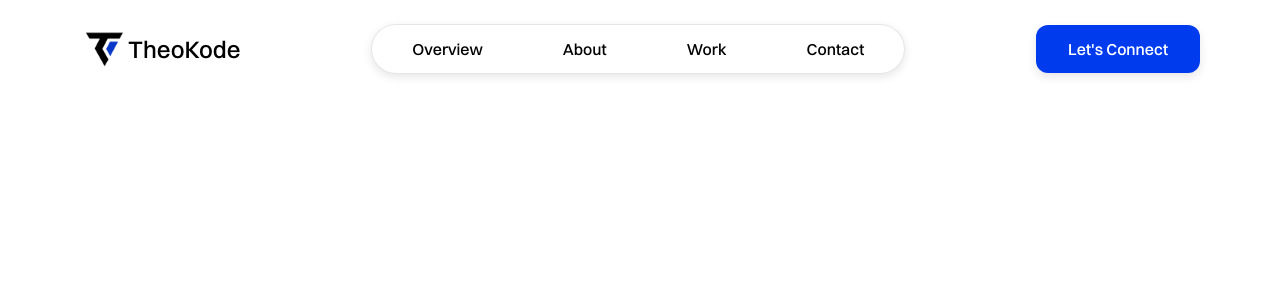
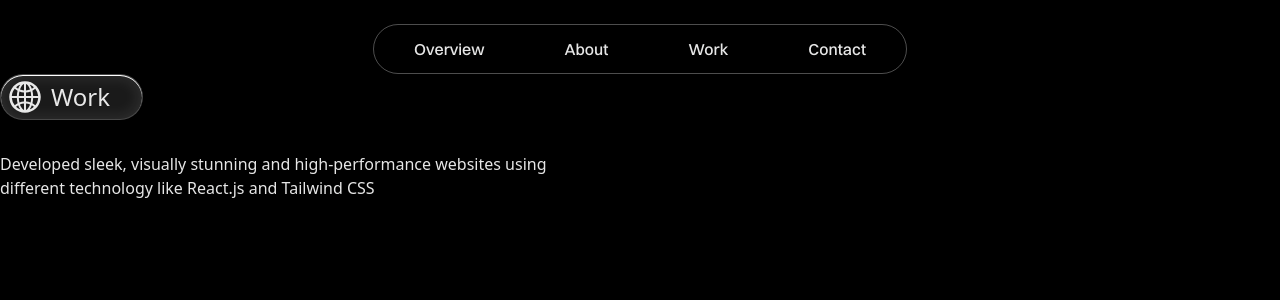
Before and after one commit to theo-code1/MyPortfolio, a React (Vite) app: page /my-work in a window 1280 px wide. Shown: the top 300 px of the page. Built offline with nearby package versions, Linux system fonts and the light colour scheme.

Commit message:
Refactor navigation in NavBar and AllWorkSection components; update AboutSection and WorkSection IDs for consistency; enhance styling and structure for improved user experience.

```diff
--- a/src/App.jsx
+++ b/src/App.jsx
@@ -28,7 +28,7 @@ const App = () => {
           }
         />
         <Route path="/contact" element={<Contact />} />
-        <Route path="/my-work" element={<AllWorkSection />} />
+        <Route path="/my-work" element={<AllWorkSection />}  />
       </Routes>
     </BrowserRouter>
   )
--- a/src/Components/AboutSection.jsx
+++ b/src/Components/AboutSection.jsx
@@ -12,7 +12,7 @@ const variants = {
 
 const AboutSection = ({ aboutRef }) => {
   return (
-    <section ref={aboutRef} id='About-section' className='h-screen max-w-screen font-switzer flex items-center justify-between pl-48 pr-40 mt-12 mb-16 overflow-x-hidden '>
+    <section ref={aboutRef} id='about' className='h-screen max-w-screen font-switzer flex items-center justify-between pl-48 pr-40 mt-12 mb-16 overflow-x-hidden '>
         <div className="content-side w-[52%] flex flex-col gap-8  ">
             <motion.div
                 variants={variants}
--- a/src/Components/NavBar.jsx
+++ b/src/Components/NavBar.jsx
@@ -1,6 +1,7 @@
 import MyLogo from '../assets/MyLogo.webp'
 import { useState, useEffect } from 'react';
 import useScrollDirection from './hook/UseScrollDirection';
+import { Link } from 'react-router';
 
     const NavBar = ({ overviewRef, aboutRef, workRef }) => {
   const scrollDirection = useScrollDirection();
@@ -31,10 +32,10 @@ import useScrollDirection from './hook/UseScrollDirection';
         </div>
 
         <ul className={`px-8 py-3 rounded-full shadow-[0_3px_10px_0_var(--color-shadow-black)] border border-black/10 flex items-center gap-16 text-[16px] font-switzer font-medium ${isScrolled ? 'mx-auto bg-white/50 backdrop-blur-sm' : 'bg-white'}`}>
-            <li onClick={() => scrollToSection(overviewRef)}><a  className='cursor-pointer text-black hover:text-dark-blue/90 px-2 py-1 transition-all duration-200'>Overview</a></li>
-            <li onClick={() => scrollToSection(aboutRef)}><a  className='cursor-pointer text-black hover:text-dark-blue px-2 py-1 transition-all duration-200'>About</a></li>
-            <li onClick={() => scrollToSection(workRef)}><a  className='cursor-pointer text-black hover:text-dark-blue px-2 py-1 transition-all duration-200'>Work</a></li>
-            <li><a className='cursor-pointer text-black hover:text-dark-blue px-2 py-1 transition-all duration-200'>Contact</a></li>
+            <li onClick={() => scrollToSection(overviewRef)}  className='cursor-pointer text-black hover:text-dark-blue/90 px-2 py-1 transition-all duration-200'>Overview</li>
+            <li onClick={() => scrollToSection(aboutRef)}  className='cursor-pointer text-black hover:text-dark-blue px-2 py-1 transition-all duration-200'>About</li>
+            <li onClick={() => scrollToSection(workRef)}  className='cursor-pointer text-black hover:text-dark-blue px-2 py-1 transition-all duration-200'>Work</li>
+            <Link to={'/contact'} ><li className='cursor-pointer text-black hover:text-dark-blue px-2 py-1 transition-all duration-200'>Contact</li></Link>
         </ul>
 
         <button type="button" className={`bg-primary-blue brightness-105 hover:brightness-95 shadow-[0_4px_10px_0_var(--color-shadow-black)] hover:shadow-[0_2px_10px_0_var(--color-shadow-black-02)] transition-all duration-200 px-8 py-3 rounded-xl text-[16px] text-white font-switzer font-medium cursor-pointer ${isScrolled ? 'hidden' : 'flex'}`}>Let's Connect</button>
--- a/src/Components/WorkSection.jsx
+++ b/src/Components/WorkSection.jsx
@@ -44,7 +44,7 @@ const WorkSection = ({ workRef }) => {
   return (
     <section
       ref={workRef}
-      id="work-section"
+      id="work"
       className="min-h-[200dvh] max-w-screen flex flex-col gap-16 bg-black overflow-x-hidden relative px-42 py-24 font-switzer "
     >
       {/* <motion.div
@@ -100,9 +100,6 @@ const WorkSection = ({ workRef }) => {
       <Link to={'/my-work'} className="text-xl text-white/90 flex items-center gap-2 hover:gap-4 px-8 py-4 rounded-xl brightness-110 bg-white/15 w-fit text-center mx-auto transition-all duration-200 " >
          See More <SeeArrow className='text-xl' />
         </Link>
-      <Link to={'/contact'} className="text-xl text-white/90 flex items-center gap-2 hover:gap-4 px-8 py-4 rounded-xl brightness-110 bg-white/15 w-fit text-center mx-auto transition-all duration-200 " >
-         See More <SeeArrow className='text-xl' />
-        </Link>
 
     </section>
   );
--- a/src/Pages/AllWorkSection.jsx
+++ b/src/Pages/AllWorkSection.jsx
@@ -1,10 +1,32 @@
 import React from 'react'
-import NavBar from '../Components/NavBar'
+import { Link } from 'react-router';
+import GlobalIcon from '../assets/Icons/GlobalIcon'
 
 const AllWorkSection = () => {
+
+  // const scrollToSection = (ref) => {
+  //   ref.current?.scrollIntoView({ behavior: "smooth" });
+  // };
+
+
   return (
-    <section className='bg-black'>
-        <NavBar />
+    <section className='bg-black h-screen pt-6'>
+        <ul className={`w-fit mx-auto text-white/90 px-8 py-2 rounded-full shadow-[0_3px_10px_0_var(--color-shadow-white)] border border-white/30 flex items-center gap-16 text-[16px] font-switzer font-medium `}>
+            <Link to={'/'}><li className='cursor-pointer px-2 py-1 transition-all duration-200'>Overview</li> </Link>
+            <Link to={'/'}><li className='cursor-pointer px-2 py-1 transition-all duration-200'>About</li> </Link>
+            <Link to={'/'}><li className='cursor-pointer px-2 py-1 transition-all duration-200'>Work</li> </Link>
+            <Link to={'/contact'} ><li className='cursor-pointer px-2 py-1 transition-all duration-200'>Contact</li></Link>
+        </ul>
+        <div className="headers flex flex-col gap-8">
+          <div className="work-label relative flex items-center gap-2 w-fit pl-1.5 pr-8 py-1 rounded-full z-20 shadow-[inset_0_0_15px_2px_rgba(255,255,255,0.1)] shadow-[inset_0_2px_8px_rgba(255,255,255,0.15)  inset-shadow-white inset-shadow-2xs inset-shadow- bg-white/10 backdrop-blur-sm border border-white/20">
+            <GlobalIcon className="text-white/90 text-4xl" />
+            <h2 className="text-white/90 text-2xl font-[400]">Work</h2>
+          </div>
+          <h3 className="text-[16px] text-white/90 font-medium">
+            Developed sleek, visually stunning and high-performance websites
+            using <br /> different technology like React.js and Tailwind CSS
+          </h3>
+        </div>
     </section>
   )
 }
```
